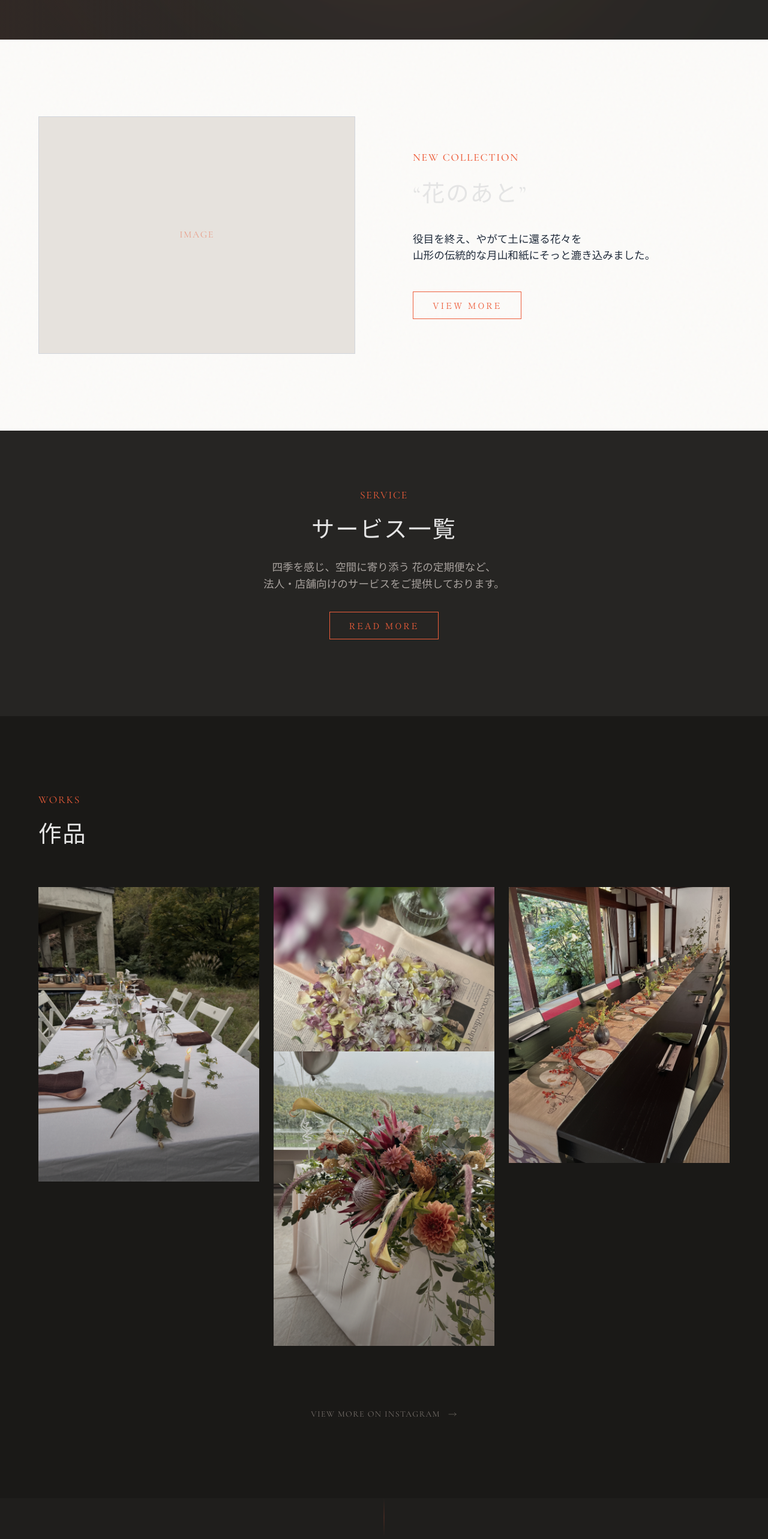
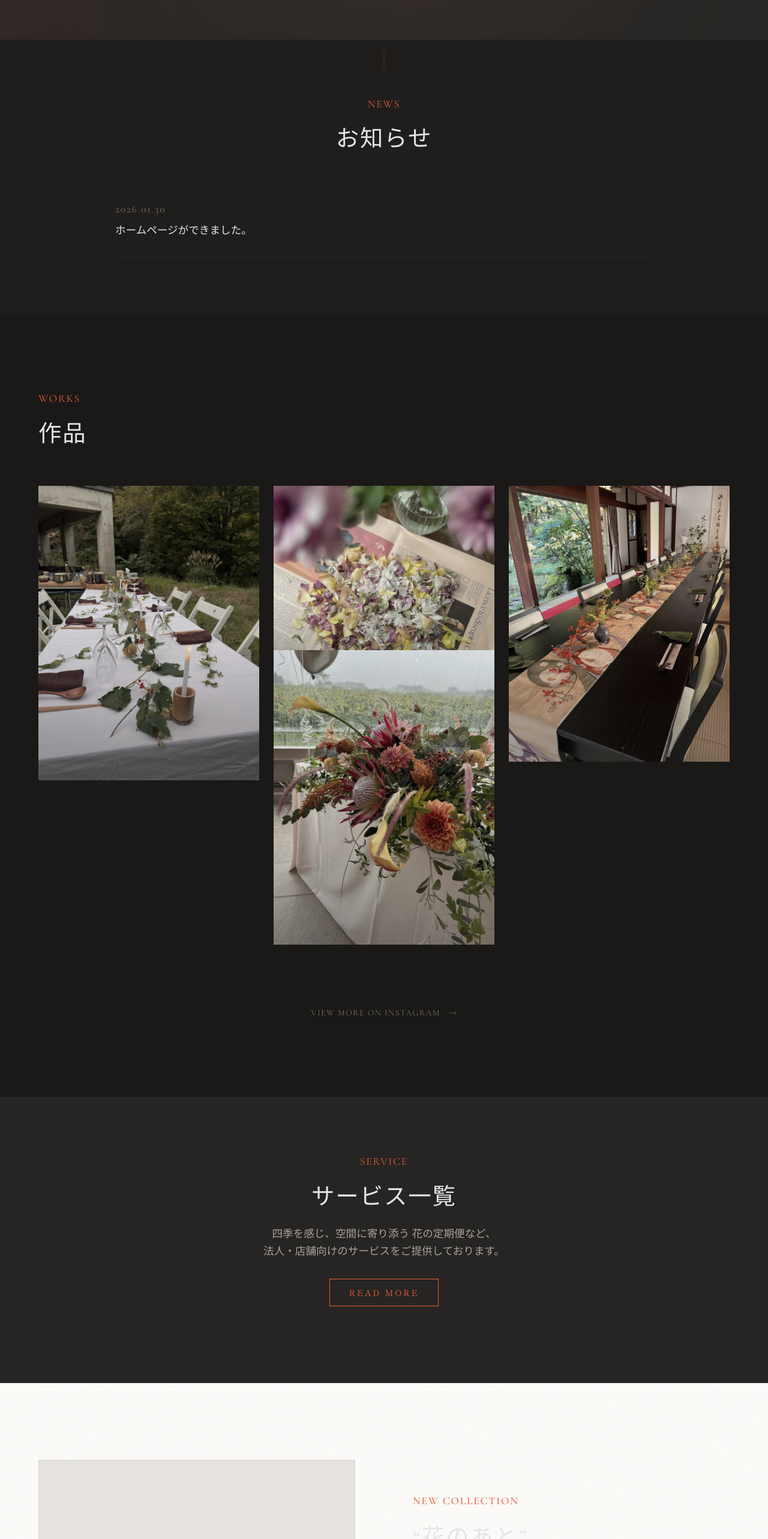
Before and after one commit to jyooooo0/sunlips, a Next.js app: page / in a window 1280 px wide. Shown: the part 1552-4118 px from the top of the page at 60% size. Built offline with nearby package versions, Linux system fonts and the light colour scheme.

Commit message:
Fix section order in page.js

```diff
--- a/src/app/page.js
+++ b/src/app/page.js
@@ -7,7 +7,7 @@ import Navigation from '@/components/Navigation';
 import Hero from '@/components/Hero';
 import Philosophy from '@/components/Philosophy';
 import ConceptWashi from '@/components/ConceptWashi';
-import Service from '@/components/Service'; // 追加
+import Service from '@/components/Service';
 import Gallery from '@/components/Gallery';
 import News from '@/components/News';
 import Links from '@/components/Links';
@@ -36,9 +36,14 @@ export default function Home() {
         <Philosophy />
       </section>
 
-      {/* Concept Washi Section */}
-      <section id="washi">
-        <ConceptWashi />
+      {/* News Section - お知らせ (Moved here) */}
+      <section id="news">
+        <News />
+      </section>
+
+      {/* Gallery Section */}
+      <section id="gallery">
+        <Gallery />
       </section>
 
       {/* Service Section - NEW */}
@@ -46,14 +51,9 @@ export default function Home() {
         <Service />
       </section>
 
-      {/* Gallery Section */}
-      <section id="gallery">
-        <Gallery />
-      </section>
-
-      {/* News Section - お知らせ */}
-      <section id="news">
-        <News />
+      {/* Concept Washi Section */}
+      <section id="washi">
+        <ConceptWashi />
       </section>
 
       {/* Links Section - オンラインショップ・ふるさと納税 */}
```
